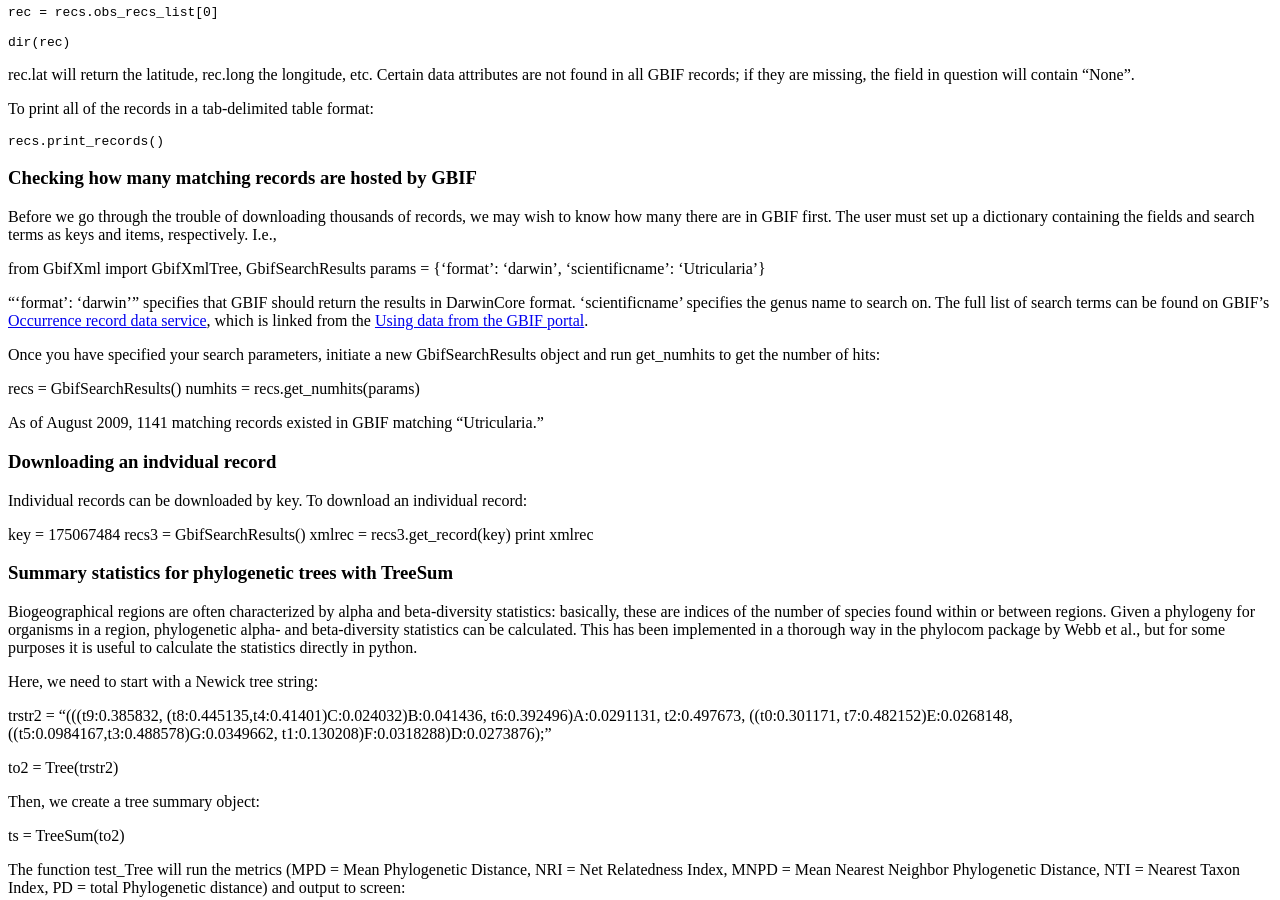
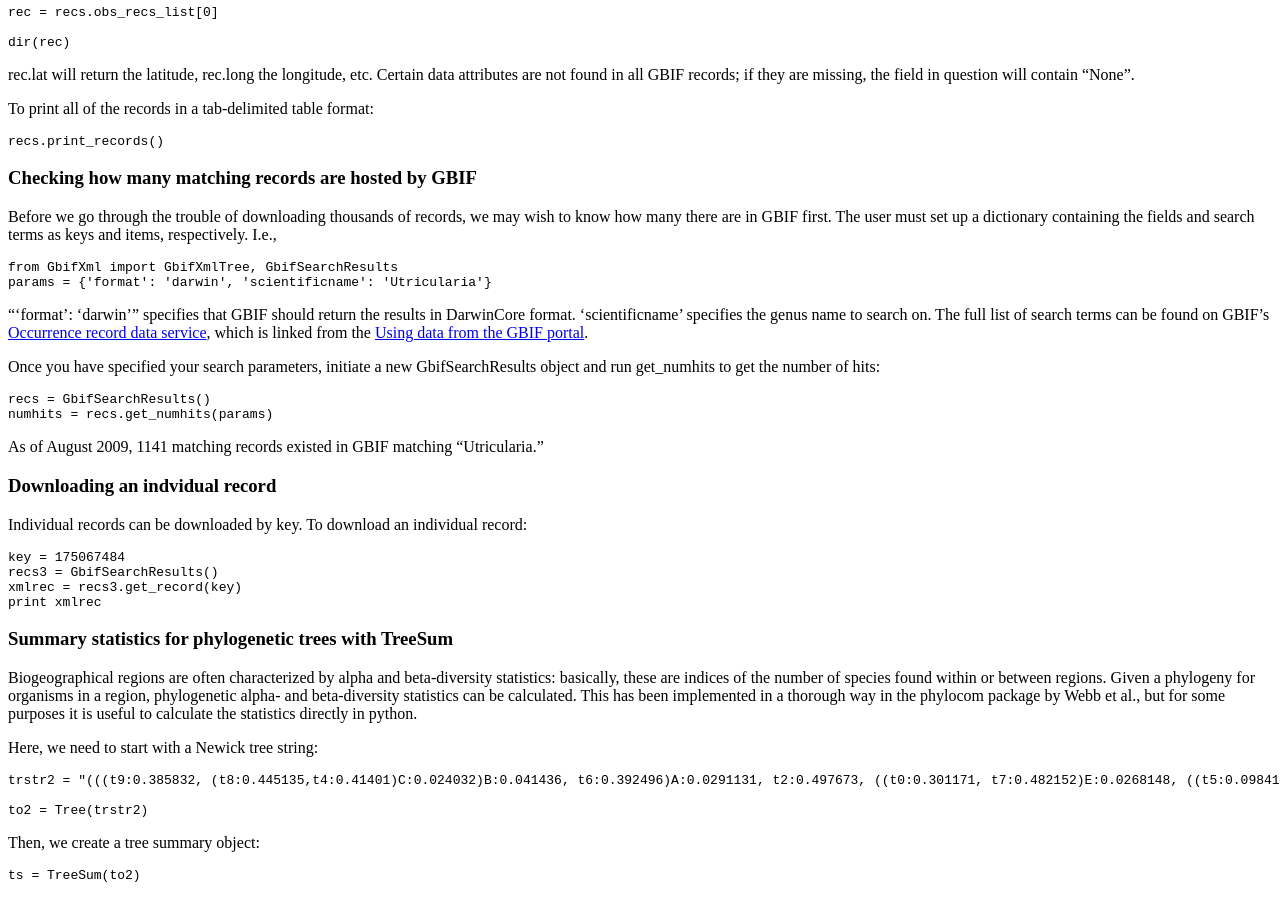
Before and after one commit to biopython/biopython.github.io, a Jekyll site: the page built from wiki/BioGeography.md, in a window 1280 px wide and 900 px high, scrolled down 1575 px. Built offline with Jekyll 4.4.1, drawn with Linux system fonts in a browser that asks for light colours.

Commit message:
/* Tutorial */

```diff
--- a/wiki/BioGeography.md
+++ b/wiki/BioGeography.md
@@ -178,8 +178,8 @@ may wish to know how many there are in GBIF first. The user must set up
 a dictionary containing the fields and search terms as keys and items,
 respectively. I.e.,
 
-from GbifXml import GbifXmlTree, GbifSearchResults params = {'format':
-'darwin', 'scientificname': 'Utricularia'}
+    from GbifXml import GbifXmlTree, GbifSearchResults
+    params = {'format': 'darwin', 'scientificname': 'Utricularia'}
 
 "'format': 'darwin'" specifies that GBIF should return the results in
 DarwinCore format. 'scientificname' specifies the genus name to search
@@ -191,7 +191,8 @@ portal](http://data.gbif.org/tutorial/services).
 Once you have specified your search parameters, initiate a new
 GbifSearchResults object and run get\_numhits to get the number of hits:
 
-recs = GbifSearchResults() numhits = recs.get\_numhits(params)
+    recs = GbifSearchResults()
+    numhits = recs.get_numhits(params)
 
 As of August 2009, 1141 matching records existed in GBIF matching
 "Utricularia."
@@ -201,8 +202,10 @@ As of August 2009, 1141 matching records existed in GBIF matching
 Individual records can be downloaded by key. To download an individual
 record:
 
-key = 175067484 recs3 = GbifSearchResults() xmlrec =
-recs3.get\_record(key) print xmlrec
+    key = 175067484
+    recs3 = GbifSearchResults()
+    xmlrec = recs3.get_record(key)
+    print xmlrec
 
 ### Summary statistics for phylogenetic trees with TreeSum
 
@@ -216,23 +219,20 @@ the statistics directly in python.
 
 Here, we need to start with a Newick tree string:
 
-trstr2 = "(((t9:0.385832, (t8:0.445135,t4:0.41401)C:0.024032)B:0.041436,
-t6:0.392496)A:0.0291131, t2:0.497673, ((t0:0.301171,
-t7:0.482152)E:0.0268148, ((t5:0.0984167,t3:0.488578)G:0.0349662,
-t1:0.130208)F:0.0318288)D:0.0273876);"
+    trstr2 = "(((t9:0.385832, (t8:0.445135,t4:0.41401)C:0.024032)B:0.041436, t6:0.392496)A:0.0291131, t2:0.497673, ((t0:0.301171, t7:0.482152)E:0.0268148, ((t5:0.0984167,t3:0.488578)G:0.0349662, t1:0.130208)F:0.0318288)D:0.0273876);"
 
-to2 = Tree(trstr2)
+    to2 = Tree(trstr2)
 
 Then, we create a tree summary object:
 
-ts = TreeSum(to2)
+    ts = TreeSum(to2)
 
 The function test\_Tree will run the metrics (MPD = Mean Phylogenetic
 Distance, NRI = Net Relatedness Index, MNPD = Mean Nearest Neighbor
 Phylogenetic Distance, NTI = Nearest Taxon Index, PD = total
 Phylogenetic distance) and output to screen:
 
-ts.test\_Tree()
+    ts.test_Tree()
 
 By subsetting a tree to taxa only existing within a region, statistics
 can be calculated by region.
```
Also changed, not shown: 1 other file.
